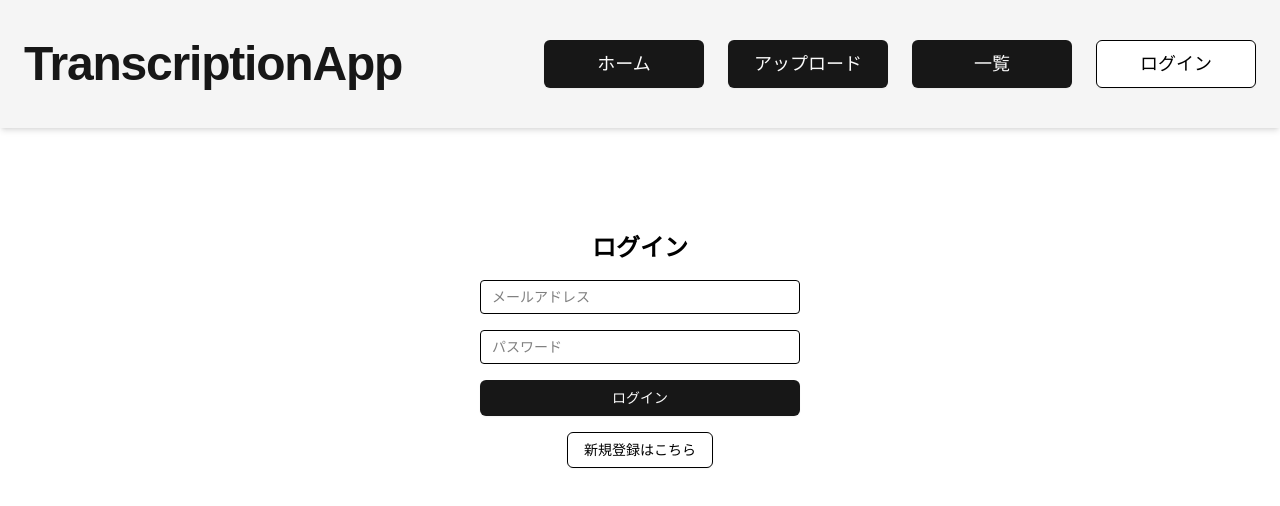
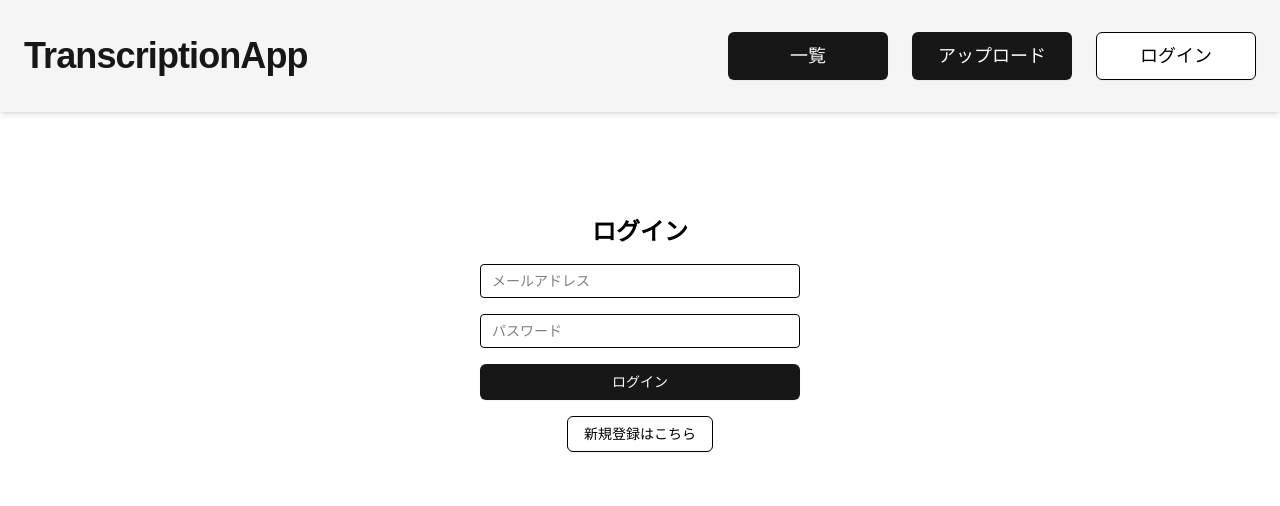
Before and after one commit to andmohiko/violet, a Next.js app in the folder apps/web/: page /publiced/auth in a window 1280 px wide. Shown: the top 506 px of the page. Built offline with nearby package versions, Linux system fonts and the light colour scheme; no server answers.

Commit message:
refactor: ダークモードを無効化した

```diff
--- a/apps/web/src/app/layout.tsx
+++ b/apps/web/src/app/layout.tsx
@@ -19,12 +19,14 @@ export default function RootLayout({
     <html lang="ja" suppressHydrationWarning>
       <head />
       <body id="root">
+        <div>
           <Providers>
             <Header />
             <div className="flex justify-center items-center w-full">
               <div className="flex flex-col items-center">{children}</div>
             </div>
           </Providers>
+        </div>
       </body>
     </html>
   );
--- a/apps/web/src/components/Layouts/Header.tsx
+++ b/apps/web/src/components/Layouts/Header.tsx
@@ -9,9 +9,9 @@ export const Header = () => {
   const { currentUser, logout } = useAuth();
 
   return (
-    <header className="sticky top-0 w-full py-10 bg-secondary shadow-md mb-16 z-10 isolation-auto">
+    <header className="sticky top-0 w-full py-8 bg-secondary shadow-md mb-16 z-10 isolation-auto">
       <div className="flex items-center justify-between max-w-full px-6">
-        <div className="text-5xl font-black tracking-tight flex items-center gap-2">
+        <div className="text-4xl font-black tracking-tight flex items-center gap-2">
           <span className="text-primary">TranscriptionApp</span>
         </div>
         <div className="flex items-center gap-6">
@@ -19,9 +19,9 @@ export const Header = () => {
             variant="default"
             size="lg"
             className="w-40 h-12 text-lg"
-            onClick={() => router.push('/')}
+            onClick={() => router.push('/protected/list')}
           >
-            ホーム
+            一覧
           </Button>
           <Button
             variant="default"
@@ -30,14 +30,6 @@ export const Header = () => {
             onClick={() => router.push('/protected/upload')}
           >
             アップロード
-          </Button>
-          <Button
-            variant="default"
-            size="lg"
-            className="w-40 h-12 text-lg"
-            onClick={() => router.push('/protected/list')}
-          >
-            一覧
           </Button>
           {currentUser ? (
             <Button
--- a/apps/web/src/providers/index.tsx
+++ b/apps/web/src/providers/index.tsx
@@ -12,12 +12,6 @@ type Props = {
 
 export const Providers = ({ children }: Props): React.ReactNode => {
   return (
-    <ThemeProvider
-      attribute="class"
-      defaultTheme="system"
-      enableSystem
-      disableTransitionOnChange
-    >
     <LoadingProvider>
       <AuthProvider>
         <DbProvider>
@@ -25,6 +19,5 @@ export const Providers = ({ children }: Props): React.ReactNode => {
         </DbProvider>
       </AuthProvider>
     </LoadingProvider>
-    </ThemeProvider>
   );
 };
```
Lines whose indentation alone changed are shown as unchanged.
